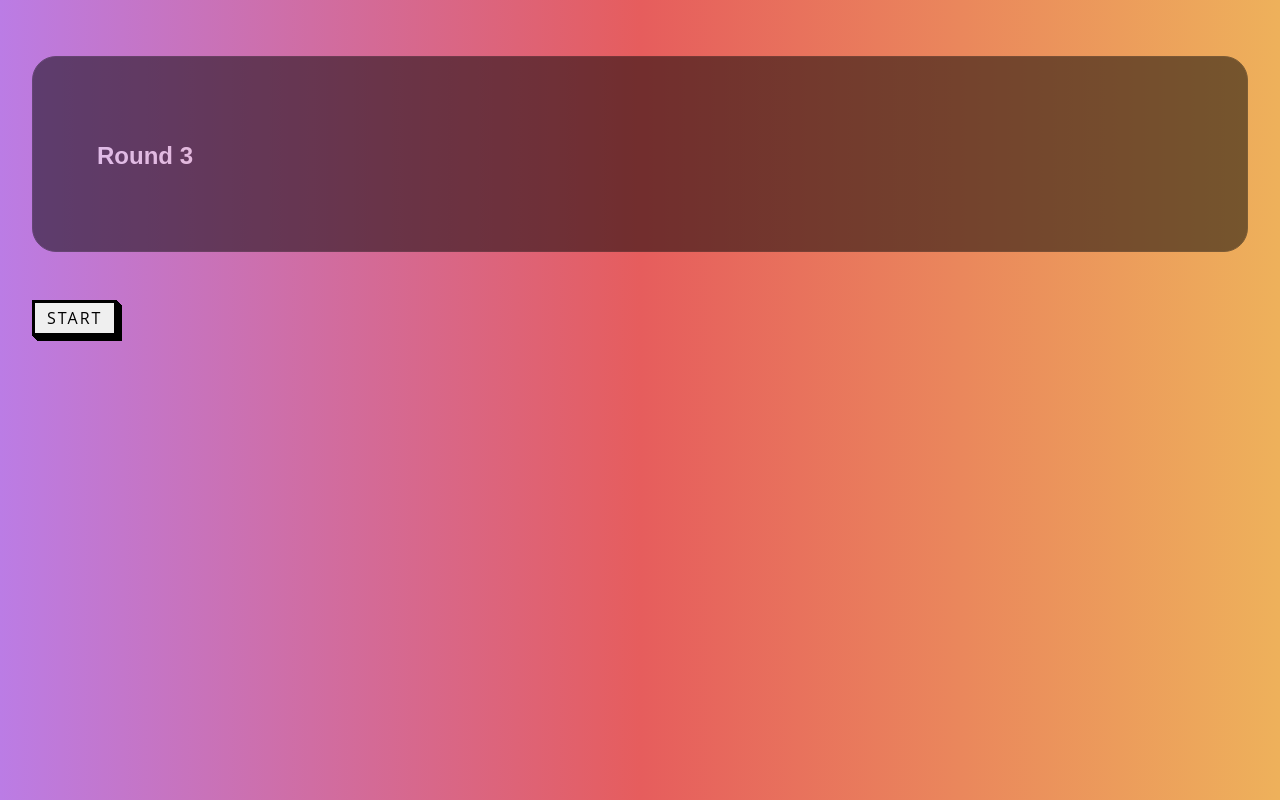
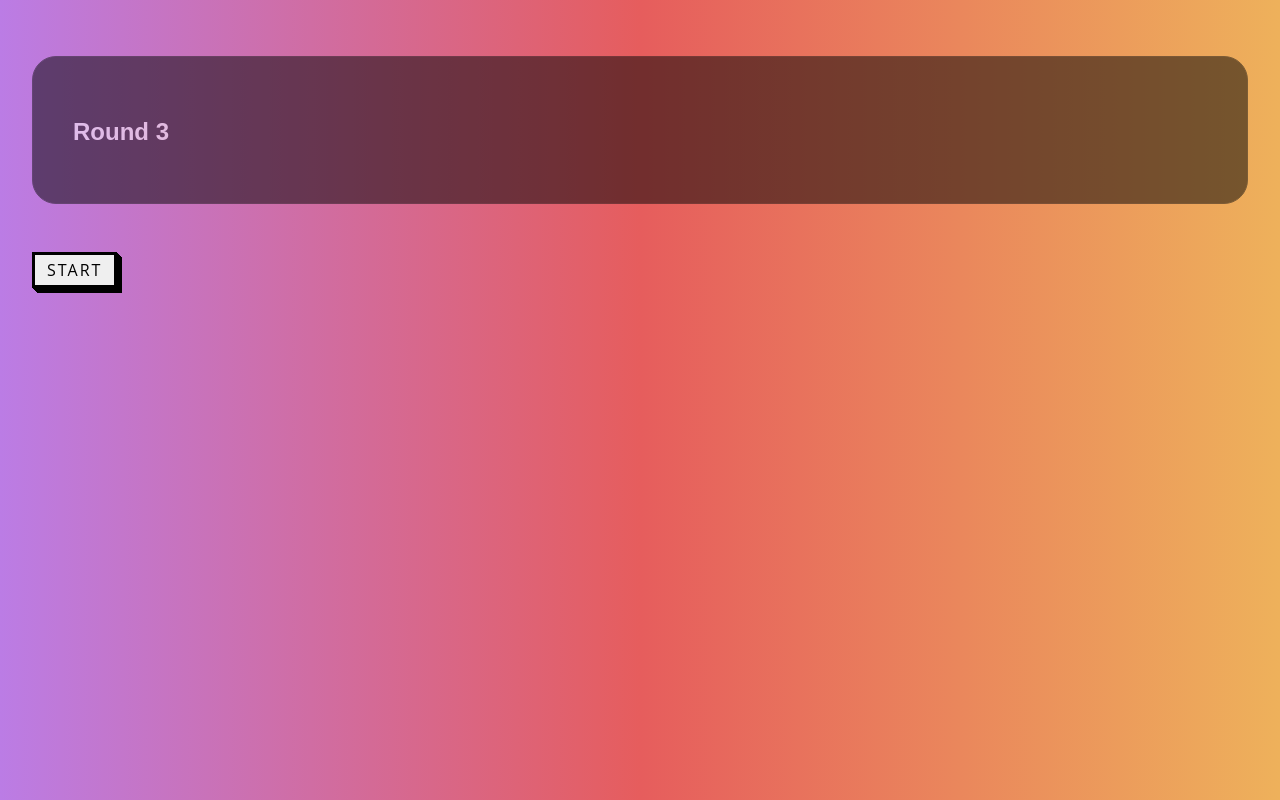
Before and after one commit to skandarajeev/deception-prodigy, a Next.js app: page / in a window 1280 px wide. Built offline with nearby package versions, Linux system fonts and the light colour scheme.

Commit message:
Revert "Merge branch 'main' of https://github.com/skandarajeev/deception-prodigy"
This reverts commit d33c16f3bafc9319d14c03432ee0be15244a32af, reversing
changes made to bd8c2765c81a5296dce1eab72a55a4da60991981.

```diff
--- a/styles/game.module.css
+++ b/styles/game.module.css
@@ -6,7 +6,7 @@
   border: 1px solid #0f1011;
 
   /* Add space between the border and the content */
-  padding: 2rem;
+  padding: 8px;
   align-items: center;
   border-radius: 1.5rem;
 
@@ -17,7 +17,6 @@
 .text {
   font-size: 1.5rem;
   font-family: 'Poppins', sans-serif;
-  font-weight: 600;
   border-radius: 3rem;
   padding: 2rem;
 }
@@ -65,7 +64,3 @@
 
   color: white;
 }
-.statsSection {
-  display: flex;
-  justify-content: space-around;
-}
```
